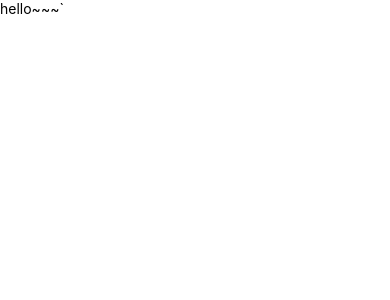
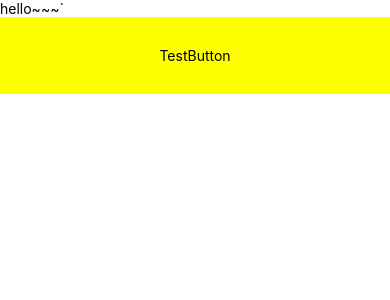
Before and after one commit to elbica/Cheffi, a React Native app: screen / in a window 390 px wide. Shown: the top 300 px of the page. Built offline with nearby package versions, Linux system fonts and the light colour scheme.

Commit message:
feat : add styled-components config

```diff
--- a/babel.config.js
+++ b/babel.config.js
@@ -1,3 +1,4 @@
 module.exports = {
   presets: ['module:metro-react-native-babel-preset'],
+  plugins: ['babel-plugin-styled-components'],
 };
--- a/package.json
+++ b/package.json
@@ -12,7 +12,8 @@
   "dependencies": {
     "axios": "^0.21.1",
     "react": "17.0.1",
-    "react-native": "0.64.2"
+    "react-native": "0.64.2",
+    "styled-components": "^5.3.0"
   },
   "devDependencies": {
     "@babel/core": "7.14.8",
@@ -22,7 +23,10 @@
     "@types/react": "^17.0.14",
     "@types/react-native": "^0.64.12",
     "@types/react-test-renderer": "^17.0.1",
+    "@types/styled-components": "^5.1.11",
+    "@types/styled-components-react-native": "^5.1.1",
     "babel-jest": "26.6.3",
+    "babel-plugin-styled-components": "^1.13.2",
     "eslint": "7.14.0",
     "jest": "26.6.3",
     "metro-react-native-babel-preset": "0.64.0",
--- a/src/App.tsx
+++ b/src/App.tsx
@@ -8,15 +8,20 @@
 
 import React from 'react';
 // import type {Node} from 'react';
-import {StyleSheet, Text, useColorScheme} from 'react-native';
+import {StyleSheet, Text, View} from 'react-native';
+import styled, {css} from 'styled-components/native';
 
-import {
-  Colors,
-  // DebugInstructions,
-  // Header,
-  // LearnMoreLinks,
-  // ReloadInstructions,
-} from 'react-native/Libraries/NewAppScreen';
+// import // DebugInstructions,
+// // Header,
+// // LearnMoreLinks,
+// // ReloadInstructions,
+// 'react-native/Libraries/NewAppScreen';
+
+const TestStyle = styled.Text`
+  padding: 30px;
+  background-color: yellow;
+  text-align: center;
+`;
 
 const App: () => JSX.Element = () => {
   // const isDarkMode = useColorScheme() === 'dark';
@@ -25,7 +30,12 @@ const App: () => JSX.Element = () => {
   //   backgroundColor: isDarkMode ? Colors.darker : Colors.lighter,
   // };
 
-  return <Text>hello~~~`</Text>;
+  return (
+    <View>
+      <Text>hello~~~`</Text>
+      <TestStyle>TestButton</TestStyle>
+    </View>
+  );
 };
 
 const styles = StyleSheet.create({
```
Also changed, not shown: 1 other file (tests, documents, lock files or other folders).
